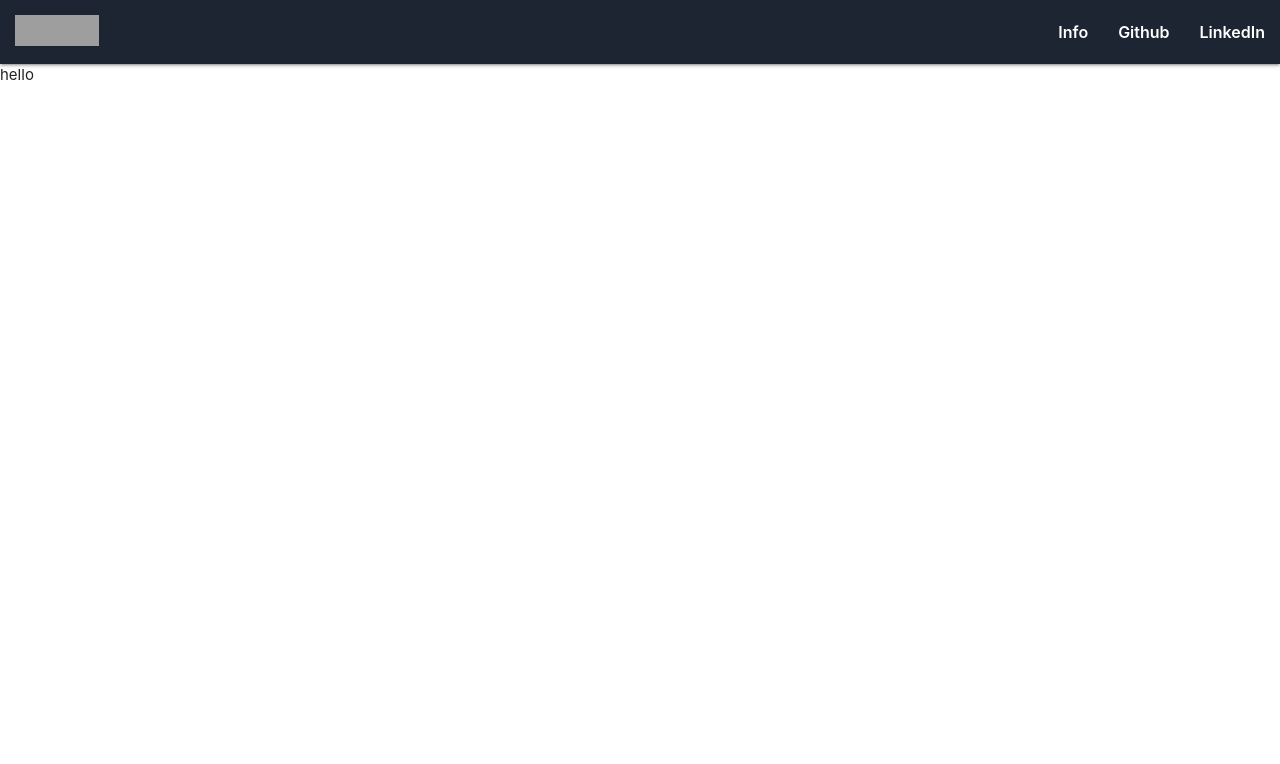
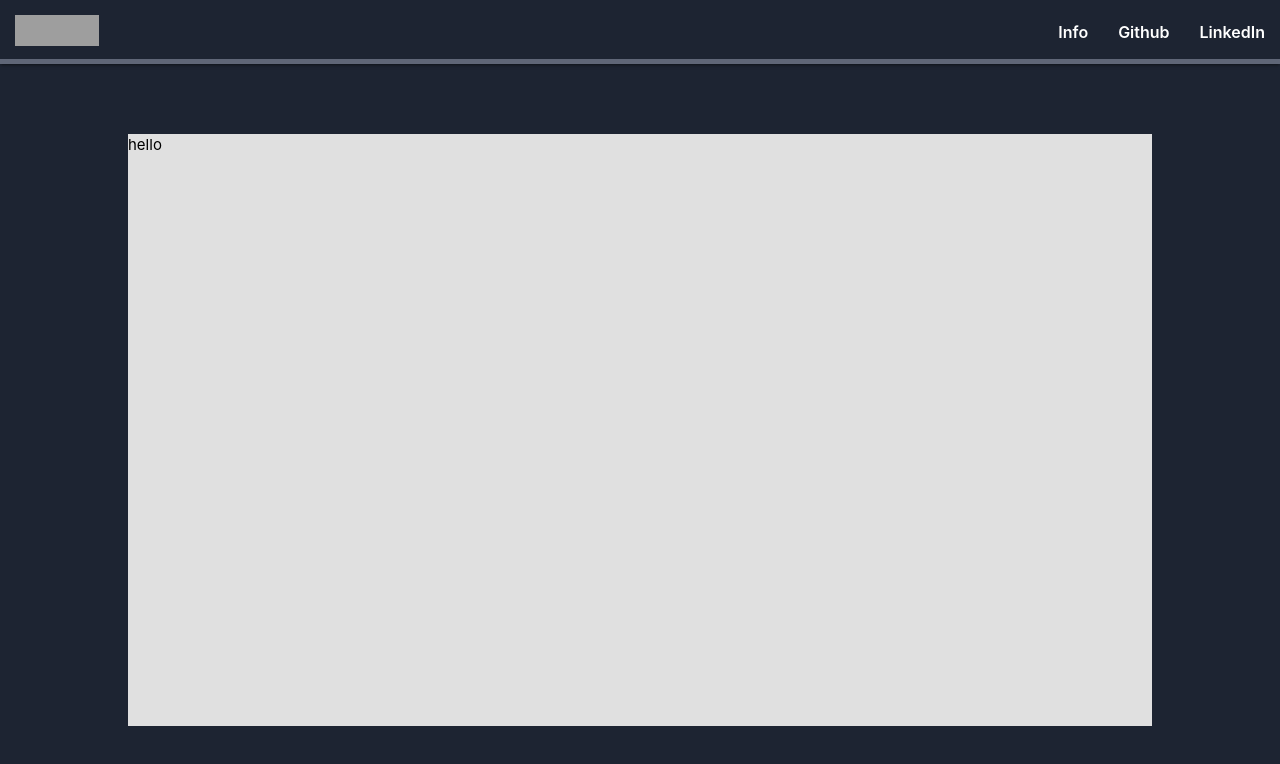
Before and after one commit to bjjeong/CardMatch, a React (Create React App) app: page / in a window 1280 px wide. Shown: the top 764 px of the page. Built offline with nearby package versions, Linux system fonts and the light colour scheme; grey boxes are pictures that could not be loaded.

Commit message:
Start on the board

```diff
--- /dev/null
+++ b/src/components/board/board.jsx
@@ -0,0 +1,13 @@
+import React from 'react';
+
+const Board = props => {
+  return(
+    <div className="board-container">
+      <div className="playing-area">
+      hello
+      </div>
+    </div>
+  );
+};
+
+export default Board;
--- /dev/null
+++ b/src/components/board/board_container.js
@@ -0,0 +1,12 @@
+import { connect } from 'react-redux';
+import Board from './board';
+
+const mapStateToProps = state => ({
+
+});
+
+const mapDispatchToProps = dispatch => ({
+
+});
+
+export default connect(mapStateToProps, mapDispatchToProps)(Board);
--- a/src/components/homepage/homepage.jsx
+++ b/src/components/homepage/homepage.jsx
@@ -1,4 +1,5 @@
 import React from 'react';
+import Board from '../board/board_container';
 
 const Homepage = props => {
 
@@ -7,20 +8,22 @@ const Homepage = props => {
       <nav>
         <div className="nav-wrapper">
           <a href="/" className="brand-logo">
-            <div className="logo">
-
-            </div>
+            <div className="logo"></div>
           </a>
           <ul id="nav-mobile" className="right hide-on-med-and-down">
             <li><a href="/">Info</a></li>
-            <li><a href="https://www.github.com/bjjeong" target="_blank">Github</a></li>
-            <li><a href="https://www.linkedin.com/in/bjjeong" target="_blank">LinkedIn</a></li>
+            <li><a
+              href="https://www.github.com/bjjeong"
+              rel="noopener noreferrer"
+              target="_blank">Github</a></li>
+            <li><a
+              href="https://www.linkedin.com/in/bjjeong"
+              rel="noopener noreferrer"
+              target="_blank">LinkedIn</a></li>
           </ul>
         </div>
       </nav>
-      <div>
-        hello
-      </div>
+      <Board />
     </div>
   );
 };
--- /dev/null
+++ b/src/stylesheets/board.scss
@@ -0,0 +1,17 @@
+.board-container {
+  margin: 60px 0 0 0;
+  display: flex;
+  justify-content: center;
+  align-items: center;
+  width: 100%;
+  height: auto;
+  background-color: #1d2432;
+}
+
+.playing-area {
+  // margin: 40px 0 0 0;
+  width: 80%;
+  height: 80%;
+  background-color: rgb(224, 224, 224);
+  color: black;
+}
--- a/src/stylesheets/homepage.scss
+++ b/src/stylesheets/homepage.scss
@@ -2,17 +2,20 @@
   display: flex;
   flex-wrap: wrap;
   width: 100%;
+  height: 100vh;
+  justify-content: center;
 
   nav {
+    position: fixed;
     width: 100%;
     background-color: #1d2432;
+    border-bottom: 5px solid #5f6677;
 
     a {
       font-size: 16px;
       font-weight: 600;
     }
   }
-
 }
 
 .logo {
--- a/src/stylesheets/index.scss
+++ b/src/stylesheets/index.scss
@@ -1 +1,2 @@
 @import 'homepage';
+@import 'board';
```
